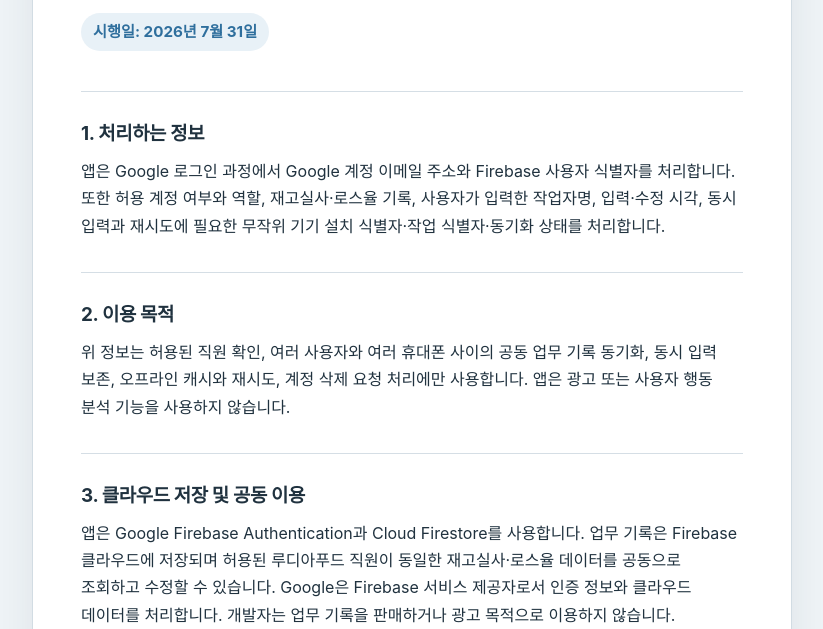
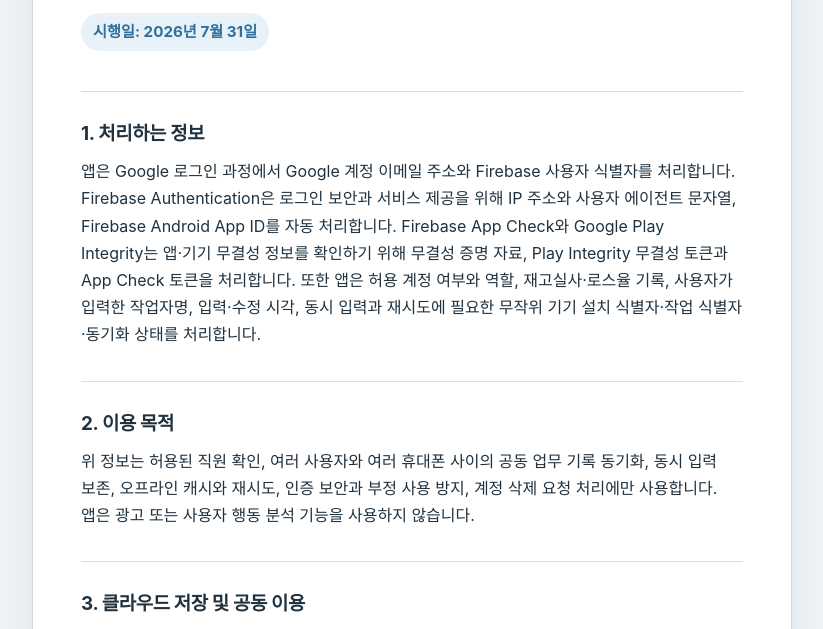
Before and after one commit to SINU1012/ludia-food-production-privacy, a plain HTML site: page index.html in a window 1280 px wide. Shown: the part 171-800 px from the top of the page, without its empty margins (228-1051 px from the left). Drawn offline with Linux system fonts and the light colour scheme.

Commit message:
docs: align v4 privacy disclosures

```diff
--- a/index.html
+++ b/index.html
@@ -108,17 +108,17 @@
 
     <section aria-labelledby="collection-heading">
       <h2 id="collection-heading">1. 처리하는 정보</h2>
-      <p>앱은 Google 로그인 과정에서 Google 계정 이메일 주소와 Firebase 사용자 식별자를 처리합니다. 또한 허용 계정 여부와 역할, 재고실사·로스율 기록, 사용자가 입력한 작업자명, 입력·수정 시각, 동시 입력과 재시도에 필요한 무작위 기기 설치 식별자·작업 식별자·동기화 상태를 처리합니다.</p>
+      <p>앱은 Google 로그인 과정에서 Google 계정 이메일 주소와 Firebase 사용자 식별자를 처리합니다. Firebase Authentication은 로그인 보안과 서비스 제공을 위해 IP 주소와 사용자 에이전트 문자열, Firebase Android App ID를 자동 처리합니다. Firebase App Check와 Google Play Integrity는 앱·기기 무결성 정보를 확인하기 위해 무결성 증명 자료, Play Integrity 무결성 토큰과 App Check 토큰을 처리합니다. 또한 앱은 허용 계정 여부와 역할, 재고실사·로스율 기록, 사용자가 입력한 작업자명, 입력·수정 시각, 동시 입력과 재시도에 필요한 무작위 기기 설치 식별자·작업 식별자·동기화 상태를 처리합니다.</p>
     </section>
 
     <section aria-labelledby="purpose-heading">
       <h2 id="purpose-heading">2. 이용 목적</h2>
-      <p>위 정보는 허용된 직원 확인, 여러 사용자와 여러 휴대폰 사이의 공동 업무 기록 동기화, 동시 입력 보존, 오프라인 캐시와 재시도, 계정 삭제 요청 처리에만 사용합니다. 앱은 광고 또는 사용자 행동 분석 기능을 사용하지 않습니다.</p>
+      <p>위 정보는 허용된 직원 확인, 여러 사용자와 여러 휴대폰 사이의 공동 업무 기록 동기화, 동시 입력 보존, 오프라인 캐시와 재시도, 인증 보안과 부정 사용 방지, 계정 삭제 요청 처리에만 사용합니다. 앱은 광고 또는 사용자 행동 분석 기능을 사용하지 않습니다.</p>
     </section>
 
     <section aria-labelledby="cloud-heading">
       <h2 id="cloud-heading">3. 클라우드 저장 및 공동 이용</h2>
-      <p>앱은 Google Firebase Authentication과 Cloud Firestore를 사용합니다. 업무 기록은 Firebase 클라우드에 저장되며 허용된 루디아푸드 직원이 동일한 재고실사·로스율 데이터를 공동으로 조회하고 수정할 수 있습니다. Google은 Firebase 서비스 제공자로서 인증 정보와 클라우드 데이터를 처리합니다. 개발자는 업무 기록을 판매하거나 광고 목적으로 이용하지 않습니다.</p>
+      <p>앱은 Google Firebase Authentication과 Cloud Firestore를 사용합니다. 업무 기록은 Firebase 클라우드에 저장되며 허용된 루디아푸드 직원이 동일한 재고실사·로스율 데이터를 공동으로 조회하고 수정할 수 있습니다. Google Firebase 서비스와 주고받는 데이터는 HTTPS(TLS)로 전송 중 암호화됩니다. Google은 Firebase 서비스 제공자로서 인증 정보, 클라우드 데이터, 보안 확인 자료를 처리합니다. 개발자는 업무 기록을 판매하거나 광고 목적으로 이용하지 않습니다.</p>
     </section>
 
     <section aria-labelledby="migration-heading">
@@ -138,7 +138,7 @@
 
     <section aria-labelledby="deletion-heading">
       <h2 id="deletion-heading">7. 계정 및 데이터 삭제 요청</h2>
-      <p>앱 첫 화면의 “계정 삭제 요청”을 이용하면 해당 계정의 허용 상태를 비활성화하고 삭제 요청을 등록한 뒤 로그아웃합니다. 현재 소유자 계정은 요청 전에 관리자 변경이 필요하며 앱에서 이를 안내합니다. 회사의 공동 업무 기록은 다른 직원의 업무 연속성을 위해 계정 요청과 별도로 유지될 수 있습니다. 현재 앱은 자동 보존기간 삭제 기능은 사용하지 않습니다. <a href="./data-deletion.html">계정 삭제 요청 안내</a>에서 앱에 로그인할 수 없는 경우의 요청 방법과 처리 범위를 확인할 수 있습니다.</p>
+      <p>앱 첫 화면의 “계정 삭제 요청”을 이용하면 해당 계정의 허용 상태를 비활성화하고 삭제 요청을 등록한 뒤 로그아웃합니다. 이 기능은 삭제 완료가 아니라 처리 대기 요청을 등록합니다. 요청 즉시 Firebase Authentication 계정이나 서버 자료가 자동 삭제되는 것은 아니며, 관리자가 요청을 확인한 뒤 수동으로 처리합니다. 처리 대상에는 Firebase Authentication 사용자 계정과 인증 식별자(UID) 등 해당 계정에 연결된 개인 식별 정보가 포함됩니다. 현재 소유자 계정은 요청 전에 관리자 변경이 필요하며 앱에서 이를 안내합니다. 회사의 공동 업무 기록은 다른 직원의 업무 연속성을 위해 계정 요청과 별도로 유지될 수 있습니다. 현재 앱은 자동 보존기간 삭제 기능은 사용하지 않습니다. <a href="./data-deletion.html">계정 삭제 요청 안내</a>에서 앱에 로그인할 수 없는 경우의 요청 방법과 처리 범위를 확인할 수 있습니다.</p>
     </section>
 
     <section aria-labelledby="contact-heading">
```
Also changed, not shown: data-deletion.html (+2 -1 lines).
